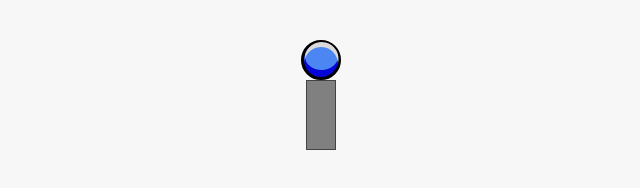
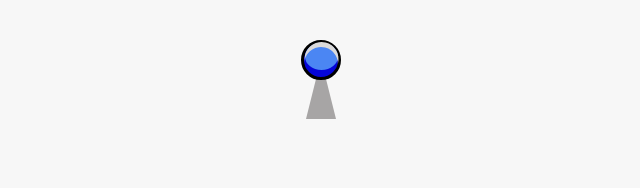
Before and after one commit to LGRosi/DIBUJO-ROBOT-CSS3, a plain HTML site: page index.html in a window 1280 px wide. Shown: the whole page, without its empty margins (319-959 px from the left). Drawn offline with Linux system fonts and the light colour scheme.

Commit message:
La Antena

```diff
--- a/css/dibujo.css
+++ b/css/dibujo.css
@@ -44,9 +44,13 @@ body {
 }
 
 .laAntena {
-    background: grey;
-    border: 1px solid rgb(68, 67, 67);
     width: 30px;
-    height: 70px;
+    height: 0px;
     margin: auto;
+    border-right: 10px solid transparent;
+    border-left: 10px solid transparent;
+    border-bottom: 40px solid #a7a5a5;
+    position: relative;
+    bottom: 1px;
+    z-index: -1;
 }
```
